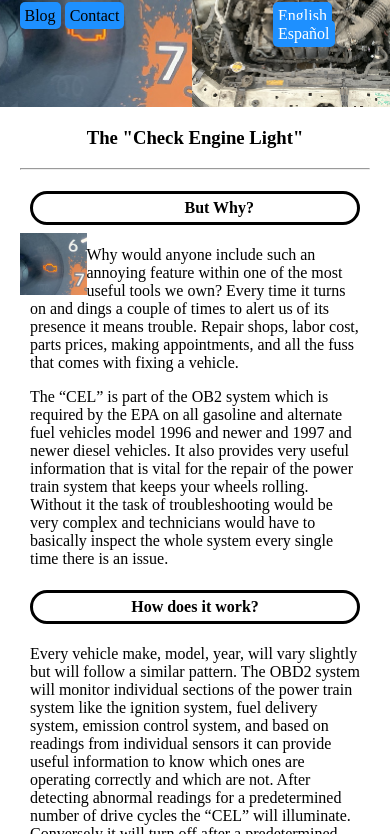
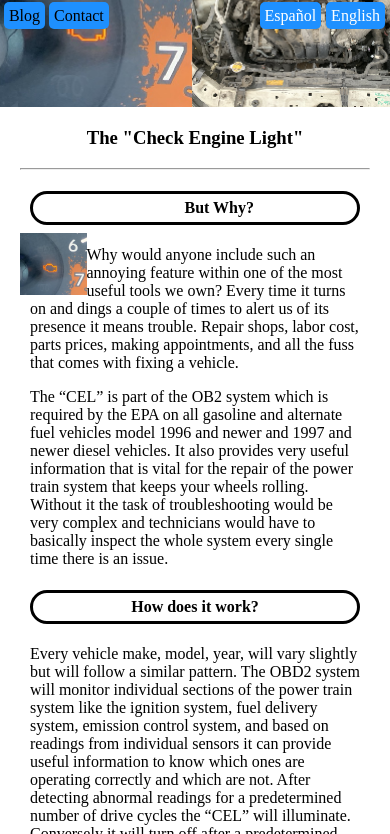
Before and after one commit to Rukerin/IGtechTalk, a plain HTML site: page index.html in a window 390 px wide. Shown: the part 73-907 px from the top of the page. Drawn offline with Linux system fonts and the light colour scheme.

Commit message:
Changed navbar margin

```diff
--- a/ContactPage/ContactStyle.css
+++ b/ContactPage/ContactStyle.css
@@ -24,7 +24,7 @@ main{
 .menubar{
       display: inline;
       list-style: none;
-      margin-left:5%;
+      margin-left:1%;
       float: left;
 }
 .menubar li{
@@ -44,16 +44,17 @@ main{
       background-color: rgb(27, 119, 211);
 }
 .navbar{
-      margin-left:70%;
       list-style:none;
 }
 .navbar li{
       text-align:right;
       display: inline;
+      float:right;
 }
 .navbar a{
       color:white;
       text-decoration: none;
+      margin-right: 5px;
       padding: 5px;
       border-radius: 5px;
       background-color:dodgerblue;
@@ -84,8 +85,4 @@ div{
             margin-left:10px;
             margin-right:10px;
       }
-      .navbar li{
-            margin-right:1px;
-      }
-
 }
--- a/style.css
+++ b/style.css
@@ -24,7 +24,7 @@ main{
 .menubar{
       display: inline;
       list-style: none;
-      margin-left:5%;
+      margin-left:1%;
       float: left;
 }
 .menubar li{
@@ -44,16 +44,17 @@ main{
       background-color: rgb(27, 119, 211);
 }
 .navbar{
-      margin-left:70%;
       list-style:none;
 }
 .navbar li{
       text-align:right;
       display: inline;
+      float:right;
 }
 .navbar a{
       color:white;
       text-decoration: none;
+      margin-right:5px;
       padding: 5px;
       border-radius: 5px;
       background-color:dodgerblue;
@@ -84,8 +85,4 @@ div{
             margin-left:10px;
             margin-right:10px;
       }
-      .navbar li{
-            margin-right:1px;
-      }
-
 }
```
